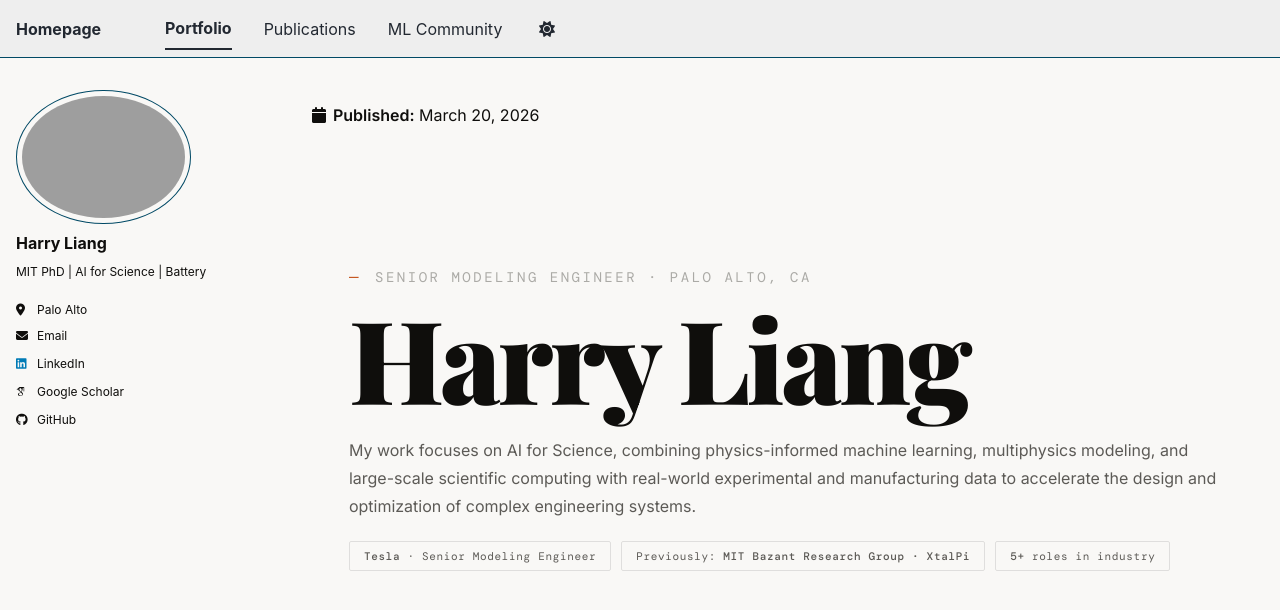
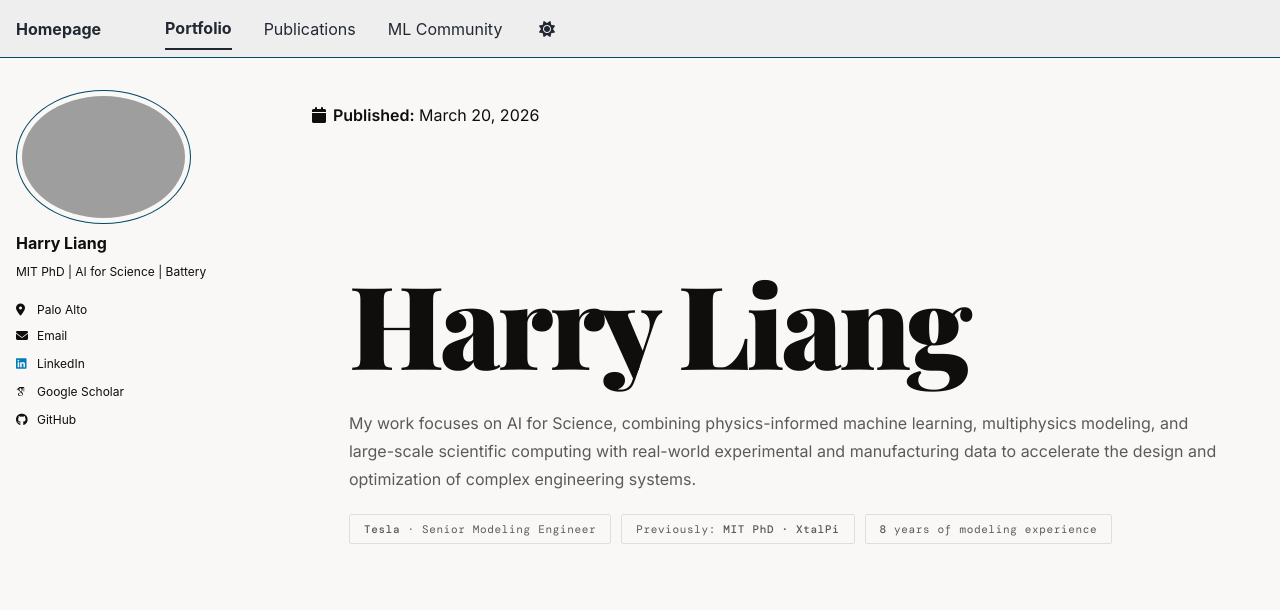
Before and after one commit to HarryQL/HarryQL.github.io, a Jekyll site: the page built from _portfolio/index.html, in a window 1280 px wide and 900 px high. Shown: the top 610 px of the window. Built offline with Jekyll 4.4.1, drawn with Linux system fonts in a browser that asks for light colours; some web fonts are replaced; a script bundle is joined from its source files by our own code; library files that are not in the unit come from our copies.

Commit message:
Update index.html

```diff
--- a/_portfolio/index.html
+++ b/_portfolio/index.html
@@ -87,7 +87,7 @@ title: ""
       line-height: 0.97; letter-spacing: -0.03em;
       color: var(--text);
       max-width: 1000px;
-      margin-bottom: 22px;
+      margin-bottom: 30px;
     }
     .hero-headline em { font-style: italic; color: var(--accent); }
     .hero-body {
@@ -281,13 +281,12 @@ title: ""
     <!-- HERO -->
     <section class="hero">
       <div class="hero-scroll-hint">Scroll to explore</div>
-      <div class="hero-eyebrow">Senior Modeling Engineer · Palo Alto, CA</div>
       <h1 class="hero-headline">Harry Liang</h1>
       <p class="hero-body">My work focuses on AI for Science, combining physics-informed machine learning, multiphysics modeling, and large-scale scientific computing with real-world experimental and manufacturing data to accelerate the design and optimization of complex engineering systems.</p>
       <div class="hero-badges">
         <div class="hero-badge"><span>Tesla</span> · Senior Modeling Engineer</div>
-        <div class="hero-badge">Previously: <span>MIT Bazant Research Group · XtalPi</span></div>
-        <div class="hero-badge"><span>5+</span> roles in industry</div>
+        <div class="hero-badge">Previously: <span>MIT PhD · XtalPi</span></div>
+        <div class="hero-badge"><span>8</span> years of modeling experience</div>
       </div>
     </section>
 
```
